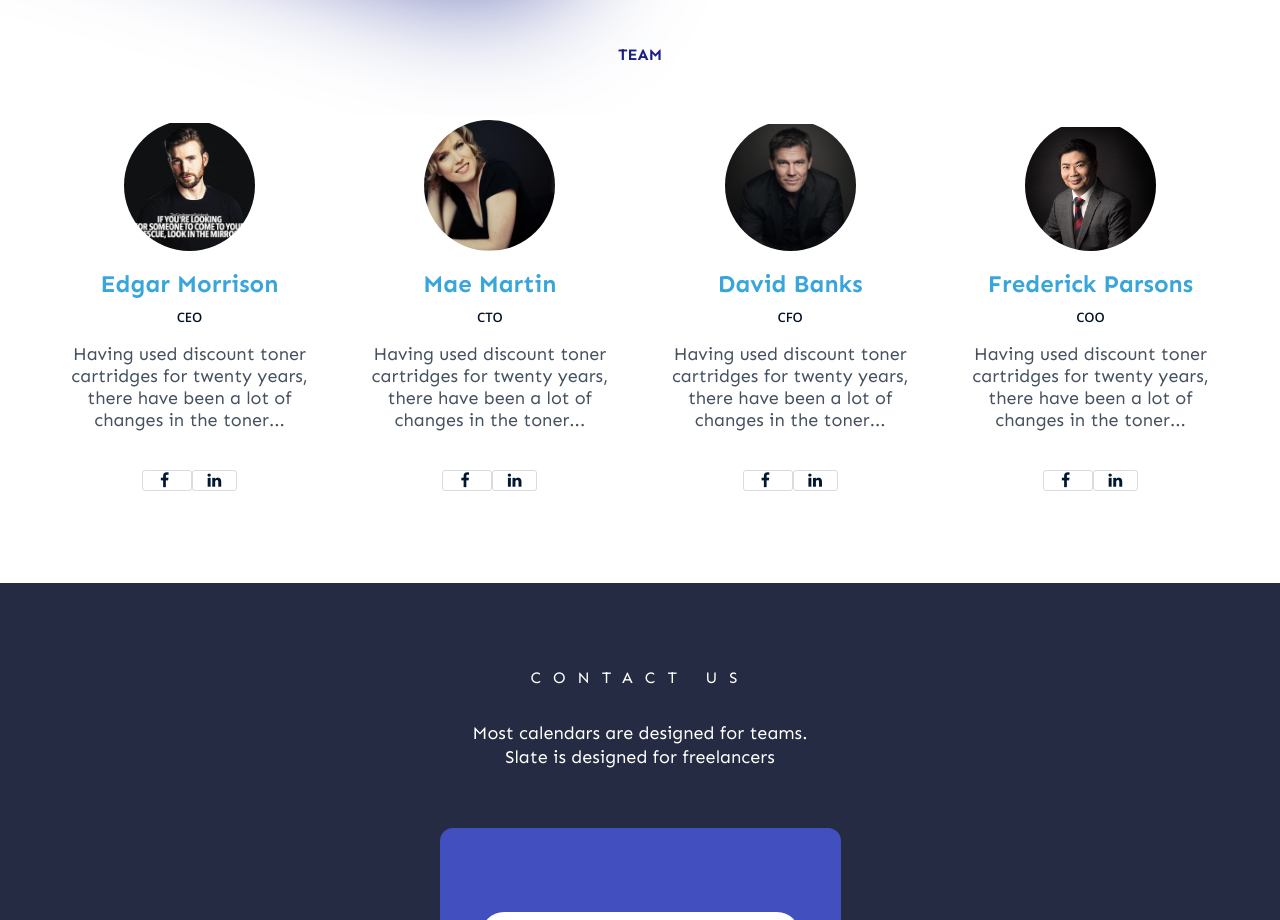
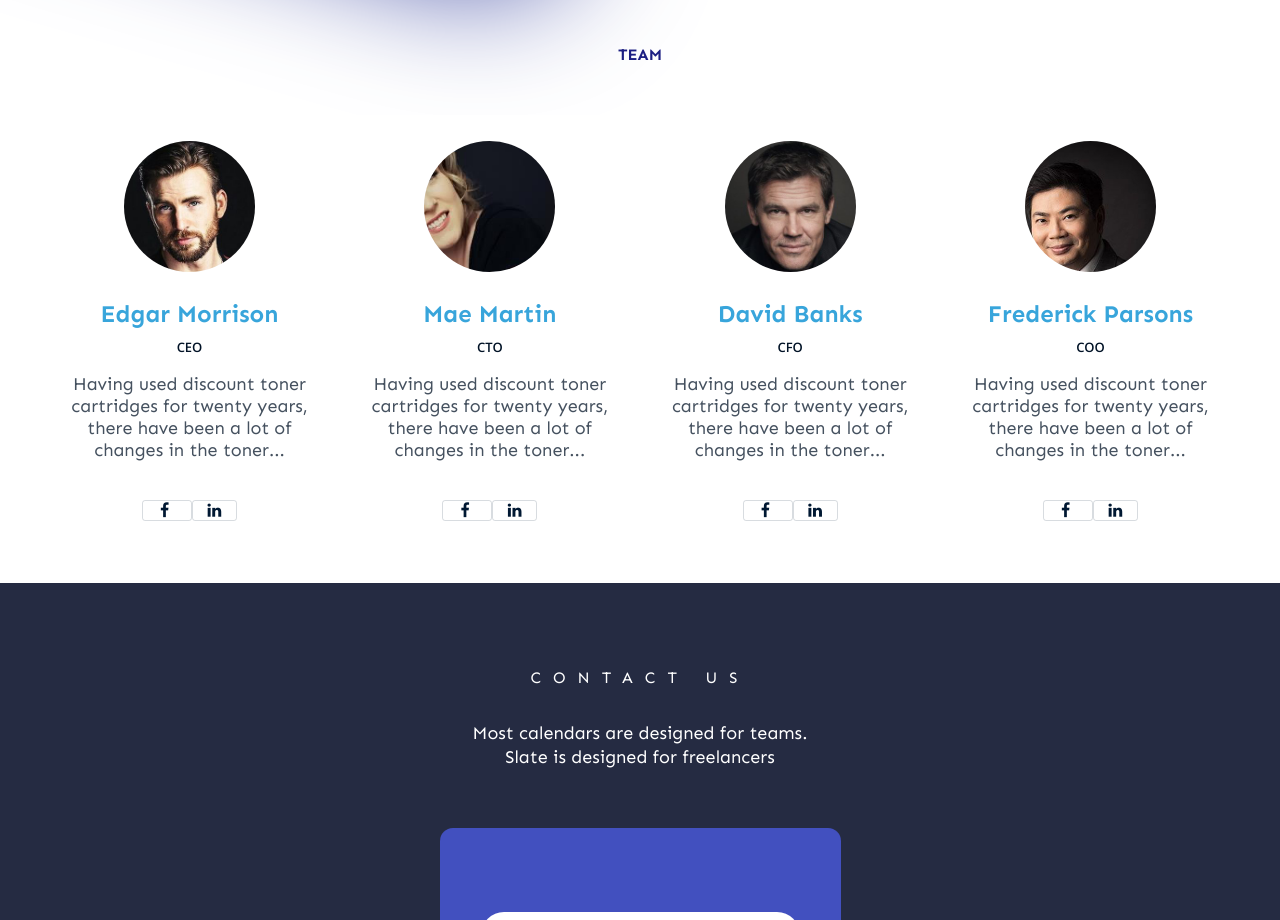
Before and after one commit to JBartler/ETHWorks, a plain HTML site: page index.html in a window 1280 px wide. Shown: the part 980-1900 px from the top of the page. Drawn offline with nearby package versions, Linux system fonts and the light colour scheme.

Commit message:
third commit

```diff
--- a/css/index.css
+++ b/css/index.css
@@ -228,13 +228,19 @@ main{
 .team__member{
     width: 131px;
     height: 131px;
-    margin: 4px auto;
+    margin: 25px auto;
+    overflow: hidden;
+    border-radius:50%;
+    position: relative;
 }
 
 .team__member__photo{
+    position: absolute;
     width: 100%;
     height: 100%;
-    /* transform: scale(1.2); */
+    top: 50px;
+    left: 0;
+    transform: scale(2);
     border-radius: 50%;
     object-fit: cover;
     object-position: 100% -10%;
```
